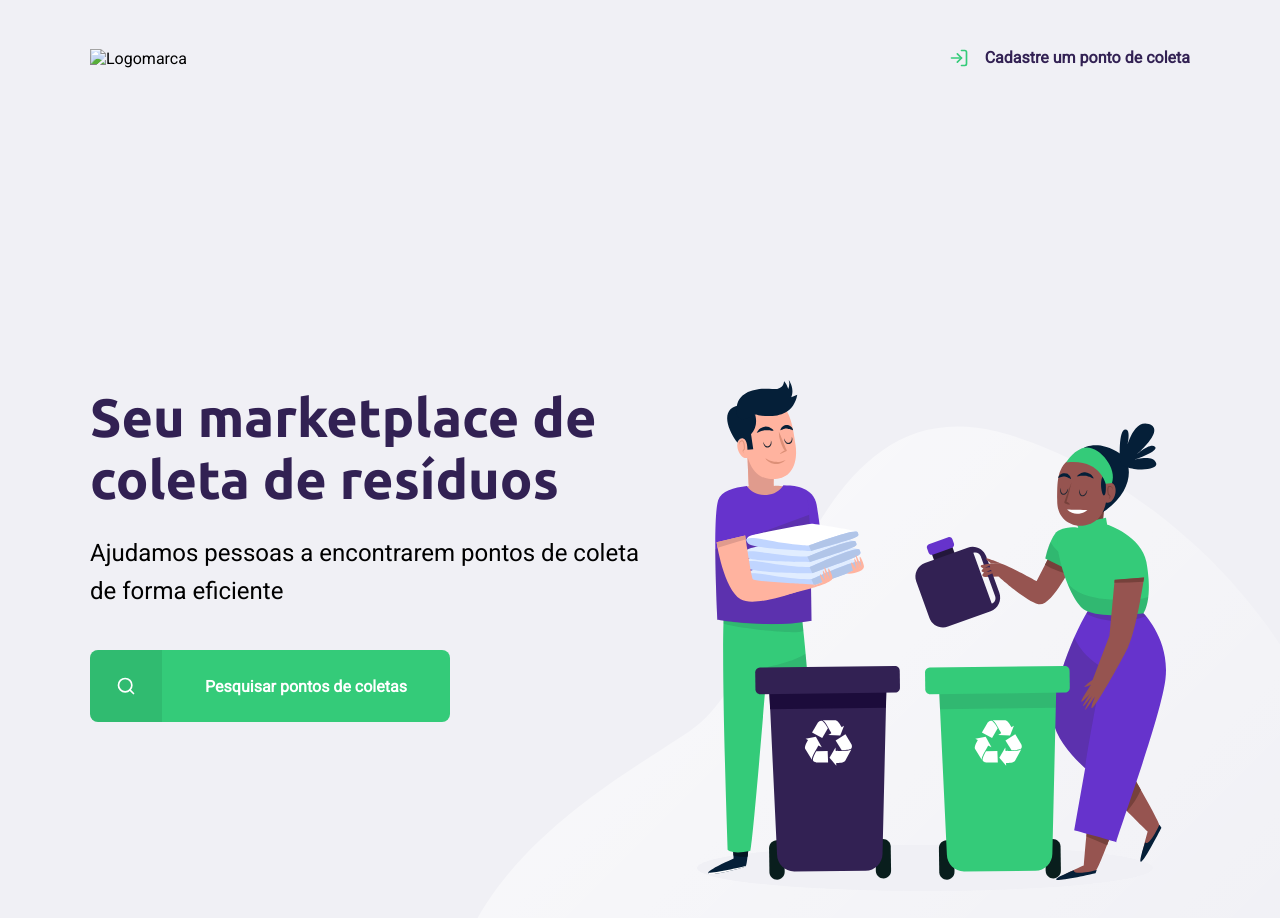
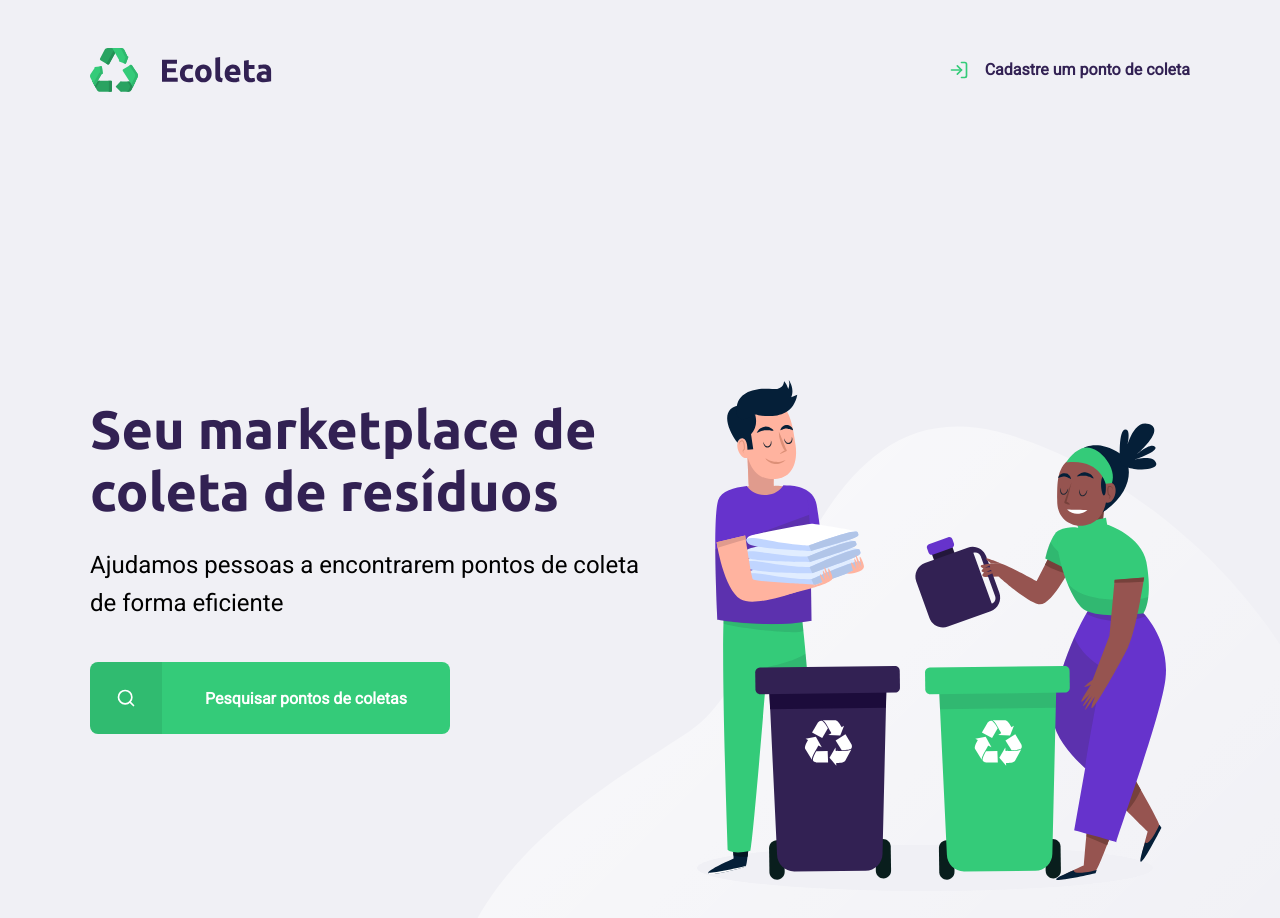
Before and after one commit to marcos-gabriel/nlw-rocketseat, a plain HTML site: page index.html in a window 1280 px wide. Drawn offline with Linux system fonts and the light colour scheme; the site is published under a folder, as on GitHub Pages, so addresses that start at the root find nothing.

Commit message:
Update index.html

```diff
--- a/index.html
+++ b/index.html
@@ -15,7 +15,7 @@
             <div class="content">
 
                 <header>
-                    <img src="/icones/logo.svg" alt="Logomarca">
+                    <img src="icones/logo.svg" alt="Logomarca">
                     <a href="#">
                         <span></span>
                         Cadastre um ponto de coleta
```
